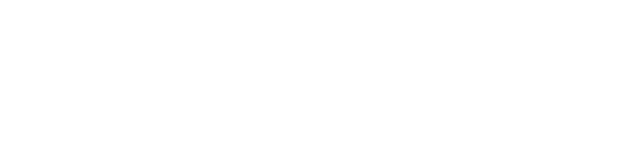
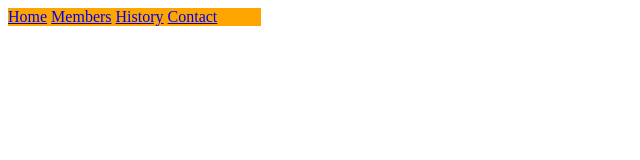
Before and after one commit to Haverford-FIG/fig_site, a plain HTML site: page index.html in a window 1280 px wide. Shown: the whole page, without its empty margins (0-640 px from the left). Drawn offline with Linux system fonts and the light colour scheme.

Commit message:
Adding basic HTMLbackbone.

```diff
--- a/index.html
+++ b/index.html
@@ -1,9 +1,26 @@
 <html>
 <head>
 <title>FIG</title>
+
+
+<link rel="stylesheet" type="text/css" href="static/main.css">
+
+
 </head>
 
 <body>
+
+<div id="menuContainer">
+
+<a href="index.html">Home</a>
+<a href="members.html">Members</a>
+<a href="history.html">History</a>
+<a href="contact.html">Contact</a>
+
+</div>
+<div id="contentContainer">
+
+</div>
 
 
 </body>
--- a/static/main.css
+++ b/static/main.css
@@ -0,0 +1,9 @@
+#menuContainer {
+ width:20%;
+ background-color:orange;
+}
+
+#contentContainer {
+ width:80%;
+ background-color:blue;
+}
```
